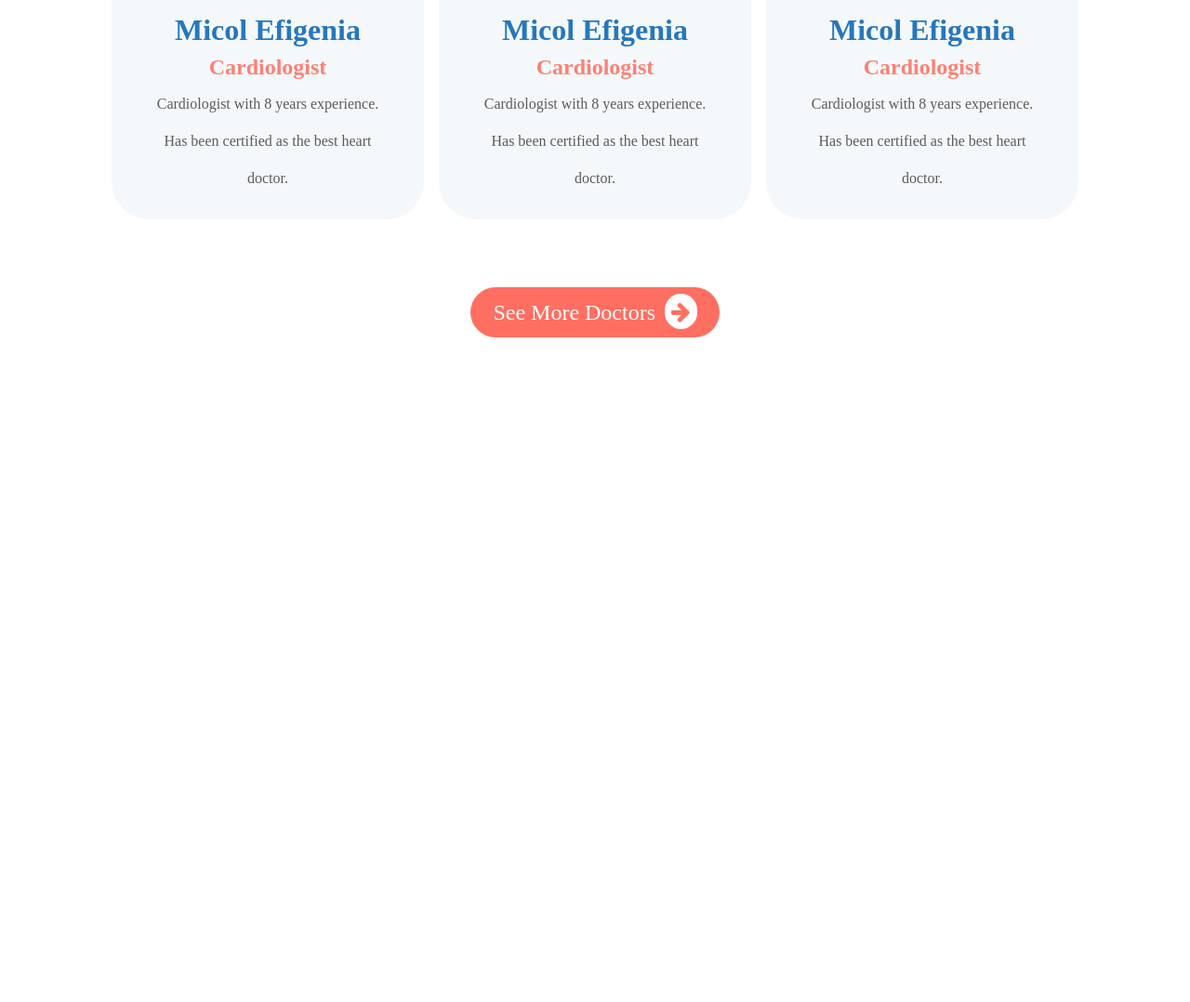
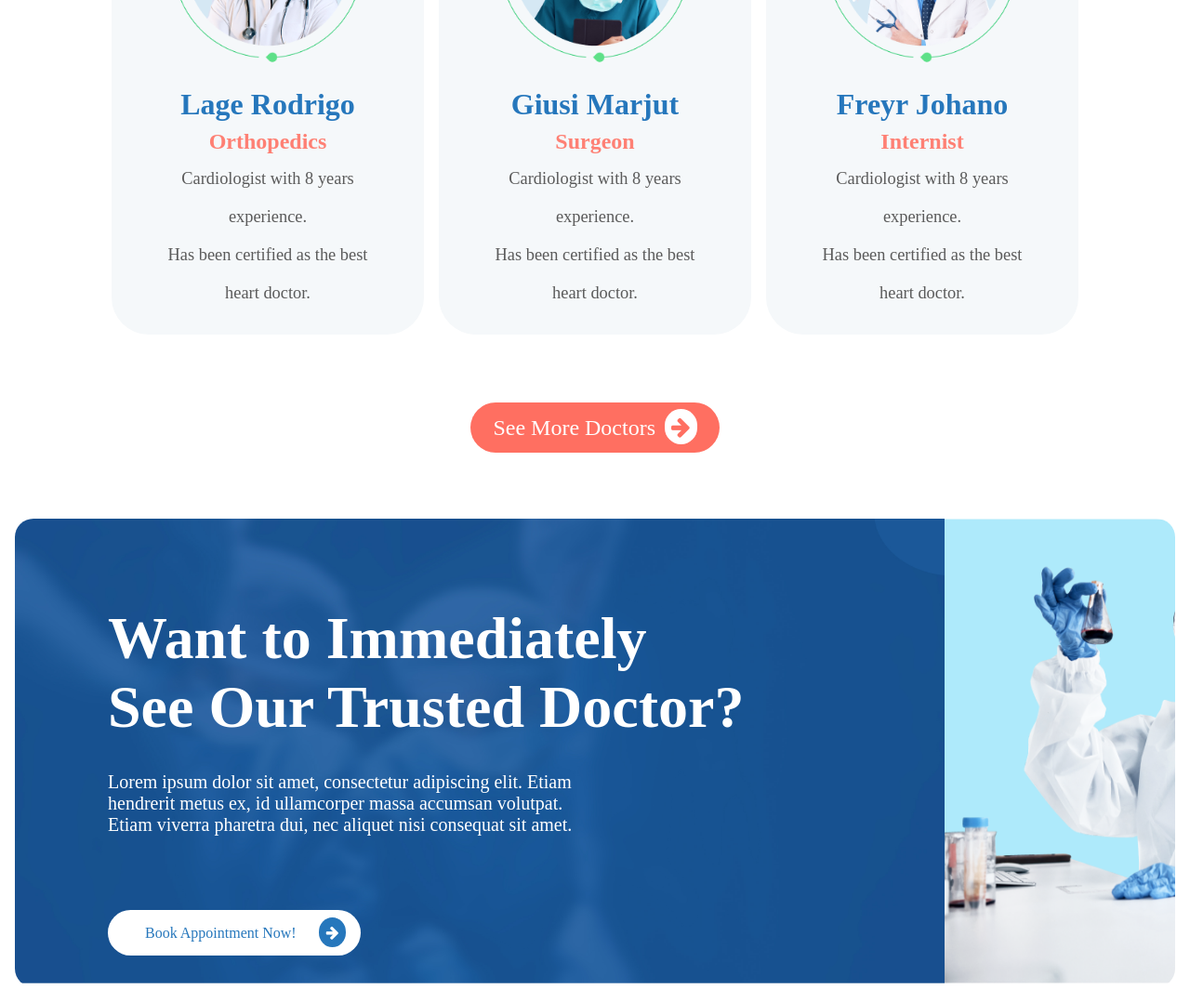
Before and after one commit to ElMehdiCherkaoui/NLClinique-V2, a plain HTML site: page index.html in a window 1280 px wide. Shown: the part 4405-5483 px from the top of the page at 93% size. Before the commit the page ends 4823 px from the top, so only its background shows below. Drawn offline with Linux system fonts and the light colour scheme.

Commit message:
add appointment section

```diff
--- a/css/style.css
+++ b/css/style.css
@@ -485,7 +485,7 @@
 .raw-content-doctor span {
   position: relative;
   text-align: center;
-  font-size: 2vh;
+  font-size: 2.3vh;
   color: #5b5b5b;
 }
 .Doctor-content {
@@ -525,3 +525,50 @@
   align-items: center;
   justify-content: center;
 }
+
+.Appointment-content {
+  display: flex;
+  justify-content: space-between;
+  border-radius: 20px;
+  overflow: hidden;
+}
+.Appointment-all {
+  padding: 2vh;
+}
+.Appointment-txt {
+  position: absolute;
+  top: 50%;
+  left: 10%;
+  color: white;
+}
+.position-txt {
+  position: relative;
+}
+.Appointment-txt h4 {
+  font-size: 8vh;
+  position: relative;
+  bottom: 20vh;
+}
+.Appointment-txt span {
+  font-size: 2.5vh;
+  position: relative;
+  bottom: 16vh;
+
+}
+.Appointment-btn {
+  background-color: white;
+  padding: 2vh 5vh;
+  border-radius: 6vh;
+  text-decoration: none;
+  position: relative;
+  bottom: 5vh;
+  color: #2677BC;
+}
+.Appointment-btn i {
+  color: white;
+  background-color: #2677BC;
+  border-radius: 50%;
+  padding: 1vh;
+  position: relative;
+  left: 3vh;
+}
--- a/index.html
+++ b/index.html
@@ -377,8 +377,8 @@
                             <div class="for-padding-doctor">
                                 <div class="raw-content-doctor">
                                     <img src="/NLClinique-V2/images/Frame 1000001768 (1).png" alt="" width="250vh">
-                                    <h4>Micol Efigenia</h4>
-                                    <h5>Cardiologist</h5>
+                                    <h4>Irma Winnifred</h4>
+                                    <h5>Dentist</h5>
                                     <span>Cardiologist with 8 years experience.<br> Has been certified as the best heart
                                         doctor.</span>
                                 </div>
@@ -386,8 +386,8 @@
                             <div class="for-padding-doctor">
                                 <div class="raw-content-doctor">
                                     <img src="/NLClinique-V2/images/Frame 1000001769.png" alt="" width="200vh">
-                                    <h4>Micol Efigenia</h4>
-                                    <h5>Cardiologist</h5>
+                                    <h4>Mnason Prabhakar</h4>
+                                    <h5>Phatologist</h5>
                                     <span>Cardiologist with 8 years experience.<br> Has been certified as the best heart
                                         doctor.</span>
                                 </div>
@@ -400,8 +400,8 @@
                             <div class="for-padding-doctor">
                                 <div class="raw-content-doctor">
                                     <img src="/NLClinique-V2/images/Frame 1000001768 (2).png" alt="" width="250vh">
-                                    <h4>Micol Efigenia</h4>
-                                    <h5>Cardiologist</h5>
+                                    <h4>Lage Rodrigo</h4>
+                                    <h5>Orthopedics</h5>
                                     <span>Cardiologist with 8 years experience.<br> Has been certified as the best heart
                                         doctor.</span>
                                 </div>
@@ -409,8 +409,8 @@
                             <div class="for-padding-doctor">
                                 <div class="raw-content-doctor">
                                     <img src="/NLClinique-V2/images/Frame 1000001768 (3).png" alt="" width="250vh">
-                                    <h4>Micol Efigenia</h4>
-                                    <h5>Cardiologist</h5>
+                                    <h4>Giusi Marjut</h4>
+                                    <h5>Surgeon</h5>
                                     <span>Cardiologist with 8 years experience.<br> Has been certified as the best heart
                                         doctor.</span>
                                 </div>
@@ -418,8 +418,8 @@
                             <div class="for-padding-doctor">
                                 <div class="raw-content-doctor">
                                     <img src="/NLClinique-V2/images/Frame 1000001768 (4).png" alt="" width="250vh">
-                                    <h4>Micol Efigenia</h4>
-                                    <h5>Cardiologist</h5>
+                                    <h4>Freyr Johano</h4>
+                                    <h5>Internist</h5>
                                     <span>Cardiologist with 8 years experience.<br> Has been certified as the best heart
                                         doctor.</span>
                                 </div>
@@ -433,6 +433,30 @@
             </div>
         </div>
     </section>
+    <section>
+        <div class="Appointment-all">
+            <div class="Appointment-content">
+                <div class="position-txt">
+                    <img src="/NLClinique-V2/images/Frame 1000001993.png" alt="" width="1000" height="500">
+                    <div class="Appointment-txt">
+
+
+                        <h4>Want to Immediately <br> See Our Trusted Doctor?</h4>
+                        <span>Lorem ipsum dolor sit amet, consectetur adipiscing elit.  Etiam <br>hendrerit metus ex, id
+                            ullamcorper massa accumsan volutpat. <br>Etiam viverra pharetra dui, nec aliquet nisi
+                            consequat sit amet. </span>
+
+                        <div>
+                            <a href="#" class="Appointment-btn">Book Appointment Now!<i class="fa fa-arrow-right"></i></a>
+                        </div>
+                    </div>
+                </div>
+                <div class="doctor-appointment">
+                    <img src="/NLClinique-V2/images/Mask group (1).png" alt="" width="500" height="500">
+                </div>
+            </div>
+        </div>
+    </section>
 </body>
 
 </html>
```
Also changed, not shown: images/Mask group (1).png (added).
